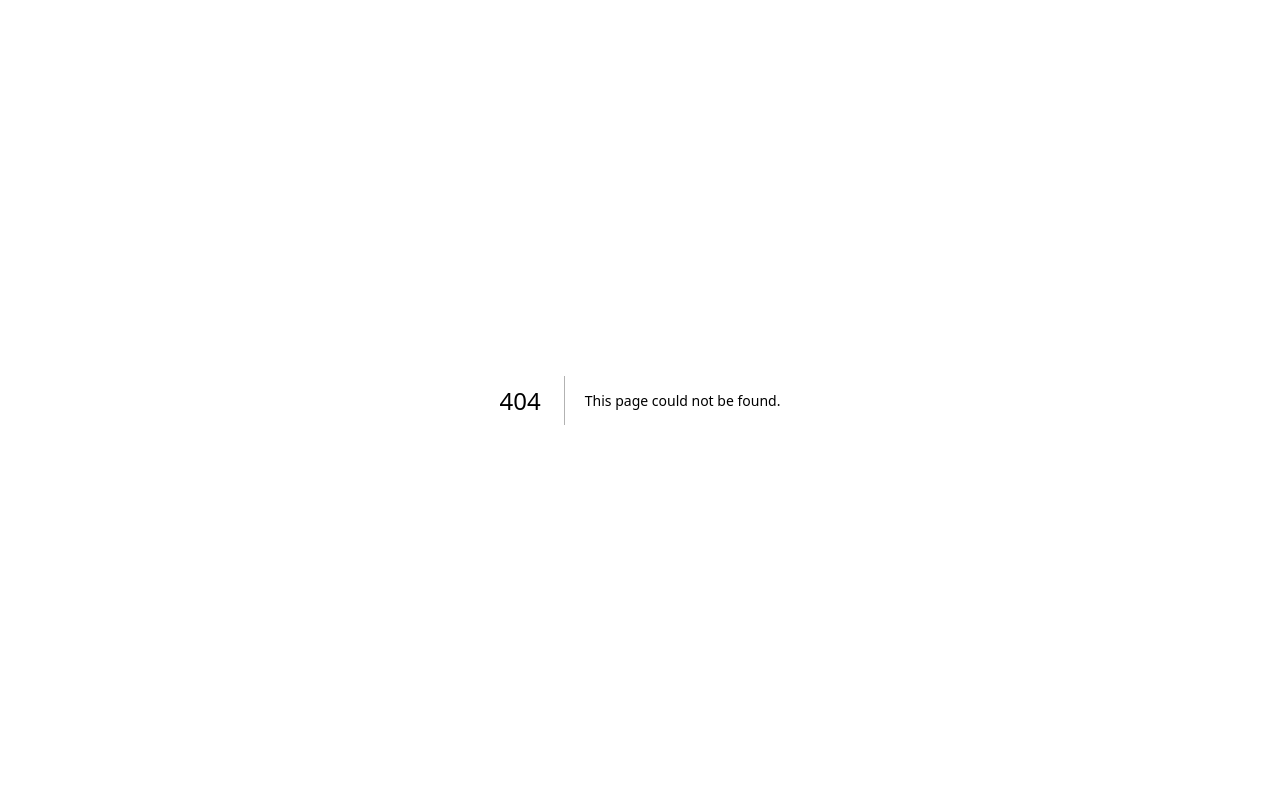
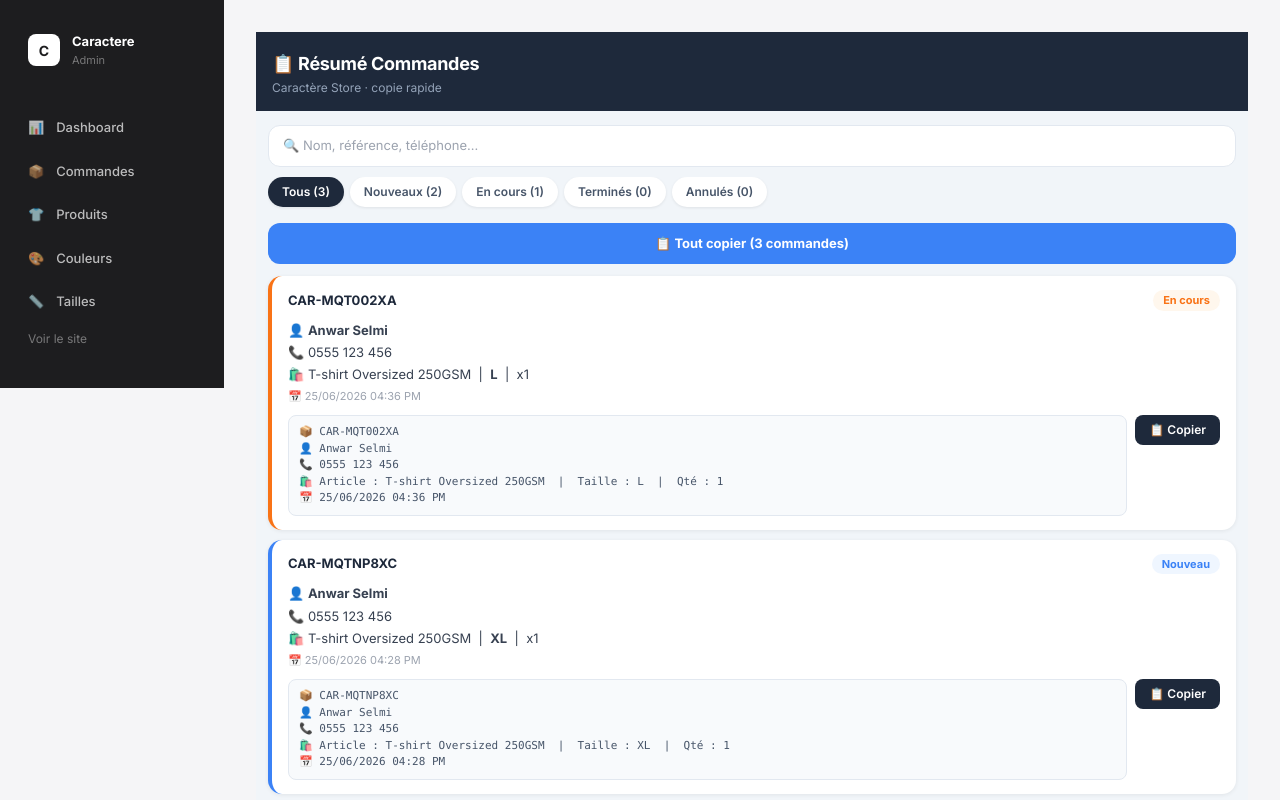
Before and after one commit to yakoumobi-sys/caractere.store, a Next.js app: page /admin/resume in a window 1280 px wide. Before the commit this address had no page. Shown: the top 800 px of the page. Built offline with nearby package versions, Linux system fonts and the light colour scheme.

Commit message:
Create page.jsx

```diff
--- /dev/null
+++ b/app/admin/resume/page.jsx
@@ -0,0 +1,239 @@
+import { useState, useEffect } from "react";
+
+const SUPABASE_URL = "https://your-project.supabase.co"; // à remplacer
+const SUPABASE_ANON_KEY = "your-anon-key"; // à remplacer
+
+// ── Mock data (remplace par ton vrai fetch Supabase) ──────────────────────────
+const MOCK_ORDERS = [
+  {
+    id: "CAR-MQT002XA",
+    status: "en_cours",
+    created_at: "2026-06-25T16:36:27",
+    customer_name: "Anwar Selmi",
+    customer_phone: "0555 123 456",
+    items: [{ article: "T-shirt Oversized 250GSM", taille: "L", qty: 1 }],
+  },
+  {
+    id: "CAR-MQTNP8XC",
+    status: "nouveau",
+    created_at: "2026-06-25T16:28:01",
+    customer_name: "Anwar Selmi",
+    customer_phone: "0555 123 456",
+    items: [{ article: "T-shirt Oversized 250GSM", taille: "XL", qty: 1 }],
+  },
+  {
+    id: "CAR-MQTITELL",
+    status: "nouveau",
+    created_at: "2026-06-25T14:11:15",
+    customer_name: "Iouai",
+    customer_phone: "0661 789 012",
+    items: [{ article: "T-shirt", taille: "M", qty: 1 }],
+  },
+];
+
+const STATUS_CONFIG = {
+  nouveau:   { label: "Nouveau",    color: "#3B82F6", bg: "#EFF6FF" },
+  en_cours:  { label: "En cours",   color: "#F97316", bg: "#FFF7ED" },
+  termine:   { label: "Terminé",    color: "#10B981", bg: "#ECFDF5" },
+  annule:    { label: "Annulé",     color: "#EF4444", bg: "#FEF2F2" },
+};
+
+function formatDate(iso) {
+  return new Date(iso).toLocaleString("fr-DZ", {
+    day: "2-digit", month: "2-digit", year: "numeric",
+    hour: "2-digit", minute: "2-digit",
+  });
+}
+
+function buildText(order) {
+  const lines = [
+    `📦 ${order.id}`,
+    `👤 ${order.customer_name}`,
+    `📞 ${order.customer_phone || "—"}`,
+    ...order.items.map((it, i) =>
+      `🛍️ Article ${order.items.length > 1 ? i + 1 + " : " : ": "}${it.article}  |  Taille : ${it.taille}  |  Qté : ${it.qty}`
+    ),
+    `📅 ${formatDate(order.created_at)}`,
+  ];
+  return lines.join("\n");
+}
+
+function CopyBtn({ text }) {
+  const [done, setDone] = useState(false);
+  const copy = () => {
+    navigator.clipboard.writeText(text).then(() => {
+      setDone(true);
+      setTimeout(() => setDone(false), 2000);
+    });
+  };
+  return (
+    <button
+      onClick={copy}
+      style={{
+        padding: "6px 14px",
+        borderRadius: 8,
+        border: "none",
+        background: done ? "#10B981" : "#1E293B",
+        color: "#fff",
+        fontSize: 12,
+        fontWeight: 600,
+        cursor: "pointer",
+        transition: "background .2s",
+        whiteSpace: "nowrap",
+      }}
+    >
+      {done ? "✓ Copié" : "📋 Copier"}
+    </button>
+  );
+}
+
+function OrderCard({ order }) {
+  const s = STATUS_CONFIG[order.status] || STATUS_CONFIG.nouveau;
+  const text = buildText(order);
+
+  return (
+    <div
+      style={{
+        background: "#fff",
+        borderRadius: 14,
+        padding: "14px 16px",
+        marginBottom: 10,
+        borderLeft: `4px solid ${s.color}`,
+        boxShadow: "0 1px 4px rgba(0,0,0,.07)",
+      }}
+    >
+      {/* Header */}
+      <div style={{ display: "flex", justifyContent: "space-between", alignItems: "center", marginBottom: 8 }}>
+        <span style={{ fontWeight: 700, fontSize: 13, color: "#1E293B" }}>{order.id}</span>
+        <span style={{
+          background: s.bg, color: s.color,
+          padding: "2px 10px", borderRadius: 20,
+          fontSize: 11, fontWeight: 700,
+        }}>{s.label}</span>
+      </div>
+
+      {/* Infos */}
+      <div style={{ fontSize: 13, color: "#374151", lineHeight: 1.7 }}>
+        <div>👤 <b>{order.customer_name}</b></div>
+        <div>📞 {order.customer_phone || <span style={{ color: "#9CA3AF" }}>Non renseigné</span>}</div>
+        {order.items.map((it, i) => (
+          <div key={i}>
+            🛍️ {it.article} &nbsp;|&nbsp; <b>{it.taille}</b> &nbsp;|&nbsp; x{it.qty}
+          </div>
+        ))}
+        <div style={{ fontSize: 11, color: "#9CA3AF", marginTop: 2 }}>📅 {formatDate(order.created_at)}</div>
+      </div>
+
+      {/* Texte brut + bouton */}
+      <div style={{ display: "flex", gap: 8, alignItems: "flex-start", marginTop: 10 }}>
+        <pre style={{
+          flex: 1, background: "#F8FAFC", borderRadius: 8,
+          padding: "8px 10px", fontSize: 11, color: "#475569",
+          margin: 0, whiteSpace: "pre-wrap", wordBreak: "break-word",
+          border: "1px solid #E2E8F0",
+        }}>{text}</pre>
+        <CopyBtn text={text} />
+      </div>
+    </div>
+  );
+}
+
+export default function App() {
+  const [orders, setOrders] = useState(MOCK_ORDERS);
+  const [filter, setFilter] = useState("tous");
+  const [search, setSearch] = useState("");
+  const [copyAll, setCopyAll] = useState(false);
+
+  const filtered = orders.filter(o => {
+    const matchStatus = filter === "tous" || o.status === filter;
+    const q = search.toLowerCase();
+    const matchSearch = !q ||
+      o.id.toLowerCase().includes(q) ||
+      o.customer_name.toLowerCase().includes(q) ||
+      (o.customer_phone || "").includes(q);
+    return matchStatus && matchSearch;
+  });
+
+  const allText = filtered.map(buildText).join("\n\n──────────────\n\n");
+
+  const TABS = [
+    { key: "tous",     label: "Tous" },
+    { key: "nouveau",  label: "Nouveaux" },
+    { key: "en_cours", label: "En cours" },
+    { key: "termine",  label: "Terminés" },
+    { key: "annule",   label: "Annulés" },
+  ];
+
+  const count = (k) => k === "tous" ? orders.length : orders.filter(o => o.status === k).length;
+
+  const doCopyAll = () => {
+    navigator.clipboard.writeText(allText).then(() => {
+      setCopyAll(true);
+      setTimeout(() => setCopyAll(false), 2000);
+    });
+  };
+
+  return (
+    <div style={{ minHeight: "100vh", background: "#F1F5F9", fontFamily: "'Inter', system-ui, sans-serif" }}>
+      {/* Header */}
+      <div style={{ background: "#1E293B", padding: "18px 16px 14px", color: "#fff" }}>
+        <div style={{ fontSize: 18, fontWeight: 800, letterSpacing: -.3 }}>📋 Résumé Commandes</div>
+        <div style={{ fontSize: 12, color: "#94A3B8", marginTop: 2 }}>Caractère Store · copie rapide</div>
+      </div>
+
+      <div style={{ padding: "14px 12px" }}>
+        {/* Search */}
+        <input
+          placeholder="🔍 Nom, référence, téléphone..."
+          value={search}
+          onChange={e => setSearch(e.target.value)}
+          style={{
+            width: "100%", boxSizing: "border-box",
+            padding: "10px 14px", borderRadius: 12,
+            border: "1px solid #E2E8F0", fontSize: 13,
+            outline: "none", background: "#fff",
+            marginBottom: 10,
+          }}
+        />
+
+        {/* Tabs */}
+        <div style={{ display: "flex", gap: 6, overflowX: "auto", paddingBottom: 4, marginBottom: 12 }}>
+          {TABS.map(t => (
+            <button key={t.key} onClick={() => setFilter(t.key)} style={{
+              padding: "6px 14px", borderRadius: 20, border: "none",
+              background: filter === t.key ? "#1E293B" : "#fff",
+              color: filter === t.key ? "#fff" : "#475569",
+              fontSize: 12, fontWeight: 600, cursor: "pointer",
+              whiteSpace: "nowrap", boxShadow: "0 1px 3px rgba(0,0,0,.08)",
+            }}>
+              {t.label} ({count(t.key)})
+            </button>
+          ))}
+        </div>
+
+        {/* Copy all */}
+        {filtered.length > 0 && (
+          <button onClick={doCopyAll} style={{
+            width: "100%", padding: "11px",
+            borderRadius: 12, border: "none",
+            background: copyAll ? "#10B981" : "#3B82F6",
+            color: "#fff", fontSize: 13, fontWeight: 700,
+            cursor: "pointer", marginBottom: 12,
+            transition: "background .2s",
+          }}>
+            {copyAll ? `✓ ${filtered.length} commandes copiées !` : `📋 Tout copier (${filtered.length} commandes)`}
+          </button>
+        )}
+
+        {/* Orders */}
+        {filtered.length === 0 ? (
+          <div style={{ textAlign: "center", color: "#9CA3AF", padding: 40, fontSize: 14 }}>
+            Aucune commande trouvée
+          </div>
+        ) : (
+          filtered.map(o => <OrderCard key={o.id} order={o} />)
+        )}
+      </div>
+    </div>
+  );
+}
```
